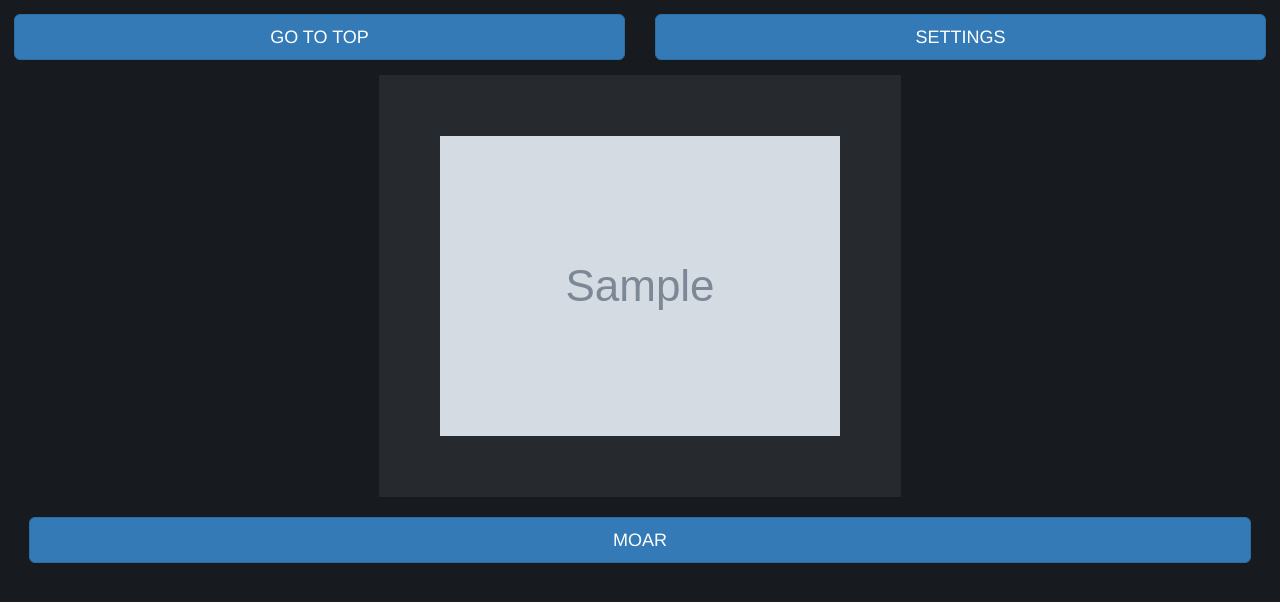
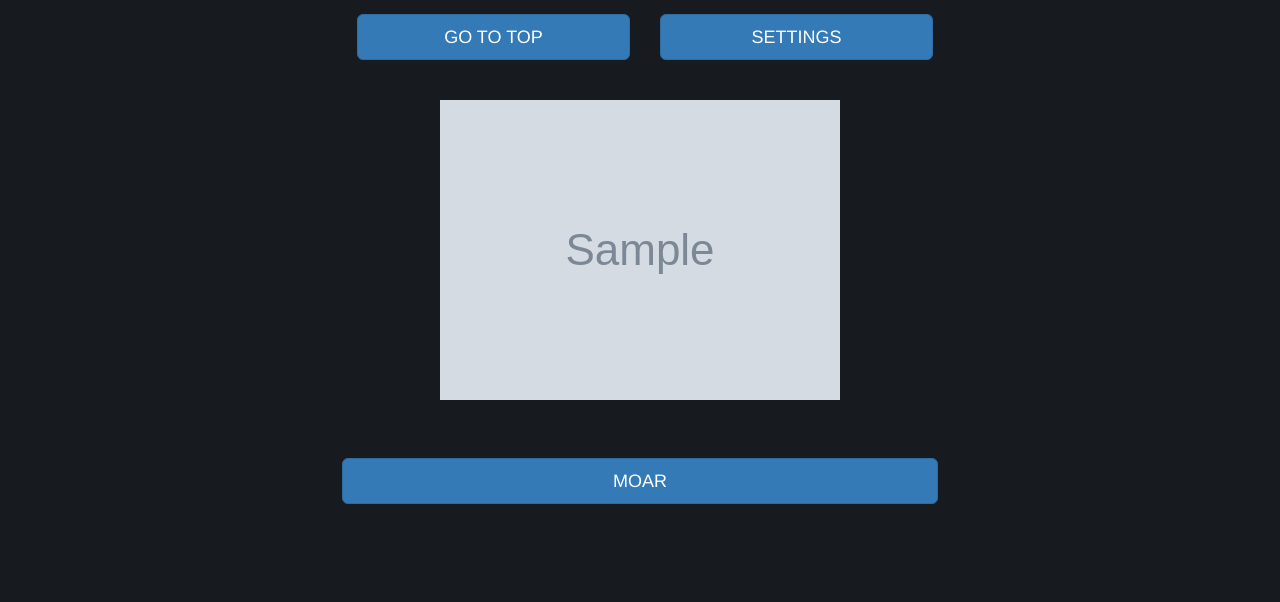
Before and after one commit to mlewand3/memecatcher, a Flask app: template app/templates/base.html in a window 1280 px wide. Shown: the top 602 px of the page. Run offline with Flask 2, Linux system fonts and the light colour scheme; the template is opened without the code that fills it: most values are stand-ins (such as "Sample title", 1, 10 or a date in 2020); grey boxes marked "Sample" are stand-in pictures; some libraries are stand-ins or nearby versions.

Commit message:
page is nice looking now

```diff
--- a/app/static/base.css
+++ b/app/static/base.css
@@ -2,13 +2,9 @@ body {
   height: 100%;
   margin: 0;
   padding: 1em;
+  background-color: #171a1e;
 }
 
 img {
-    padding-top:5%;
-    padding-bottom:5%;
-    padding-left:5%;
-    padding-right:5%;
-    background-color: #26292d;
-    align:"center";
+    padding-bottom:3%;
 }
--- a/app/templates/base.html
+++ b/app/templates/base.html
@@ -5,12 +5,14 @@
     <head>
         <link rel="stylesheet" type="text/css" href="{{ url_for('static', filename='base.css') }}"/>
     </head>
-    <body style ="background-color: #171a1e;">
 
-    <span class="form-horizontal">
-        <div class="form-group">
+    <body>
 
-            <div class="col-xs-6 col-sm-6 col-lg-6">
+    <div class="container-fluid no-padding">
+        <div class="row">
+            <div class="col-xs-12 col-sm-12 col-lg-9 col-md-9 col-md-offset-3 col-lg-offset-3 col-sm-offset-0 col-xs-offset-0">
+
+                <div class="col-xs-6 col-sm-6 col-md-4 col-lg-4">
                     <form action="/" method="POST">
                         <button type="submit" class="btn btn-primary btn-lg btn-block">
                             GO TO TOP
@@ -18,29 +20,31 @@
                     </form>
                 </div>
 
-            <div class="col-xs-6 col-sm-6 col-lg-6">
+                <div class="col-xs-6 col-sm-6 col-md-4 col-lg-4">
                     <a type="button" class="btn btn-primary btn-lg btn-block" href="/profile">
                         SETTINGS
                     </a>
                 </div>
+            </div>
+        </div>
+    </div>
 
-        </div>
-    </span>
+    <br><br>
 
     <center>
-        <div class="col-xs-12 col-sm-12 col-lg-12 align-items-center">
       {% for meme in memes %}
-
           <img class="img-responsive" src="{{ meme["src"] }}"></img><br>
-
       {% endfor %}
-        </div>
     </center>
 
-    <div class="col-xs-12 col-sm-12 col-lg-12 center-block">
+    <div class="container-fluid no-padding">
+        <div class="row">
+            <div class="col-xs-12 col-sm-12 col-lg-6 col-md-6 col-md-offset-3 col-lg-offset-3 col-sm-offset-0 col-xs-offset-0">
                 <a type="button" class="btn btn-primary btn-lg btn-block" href="/" >
                     MOAR
                 </a>
+            </div>
+        </div>
     </div>
 
     </body>
```
Lines whose indentation alone changed are shown as unchanged.
